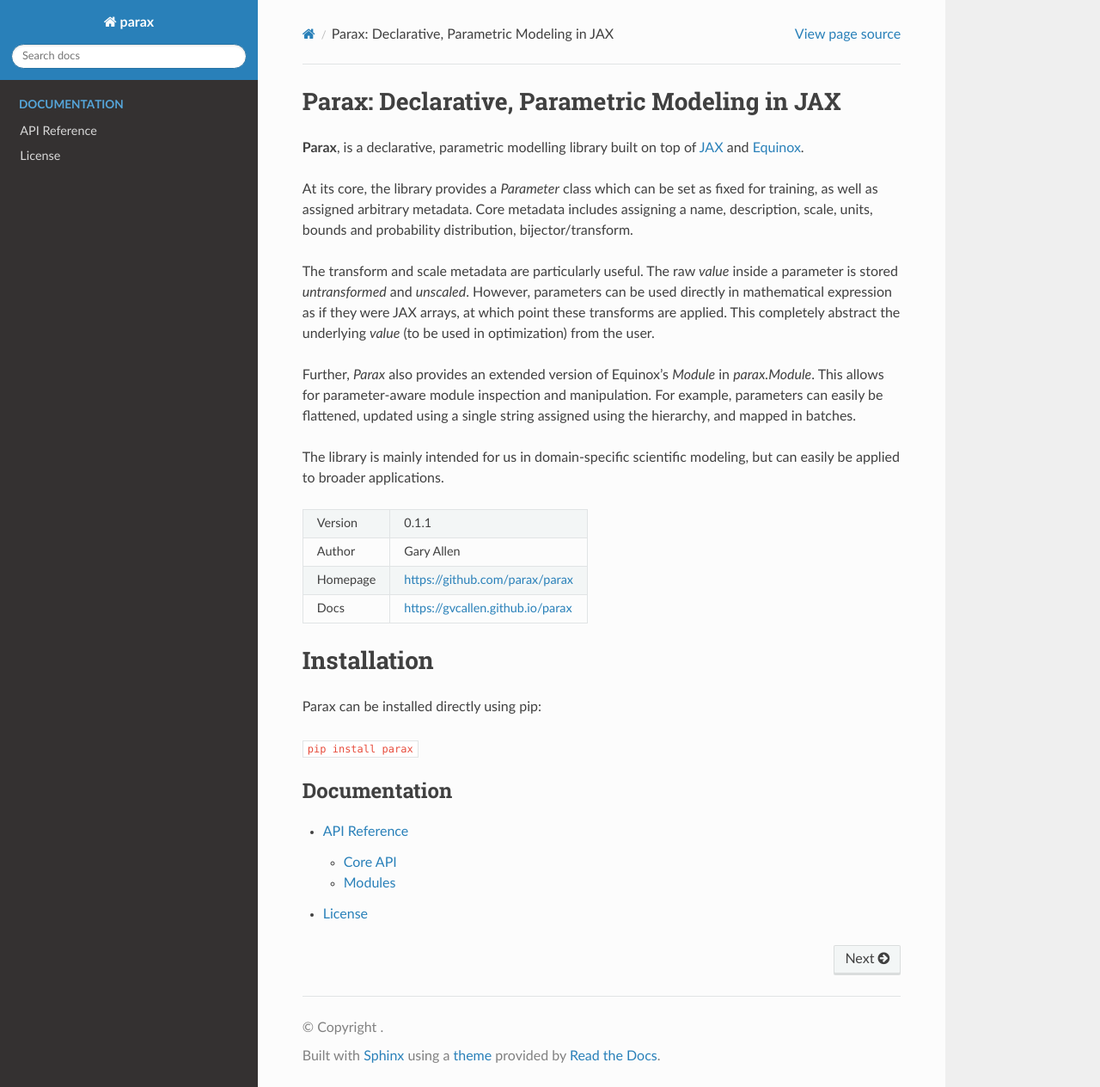
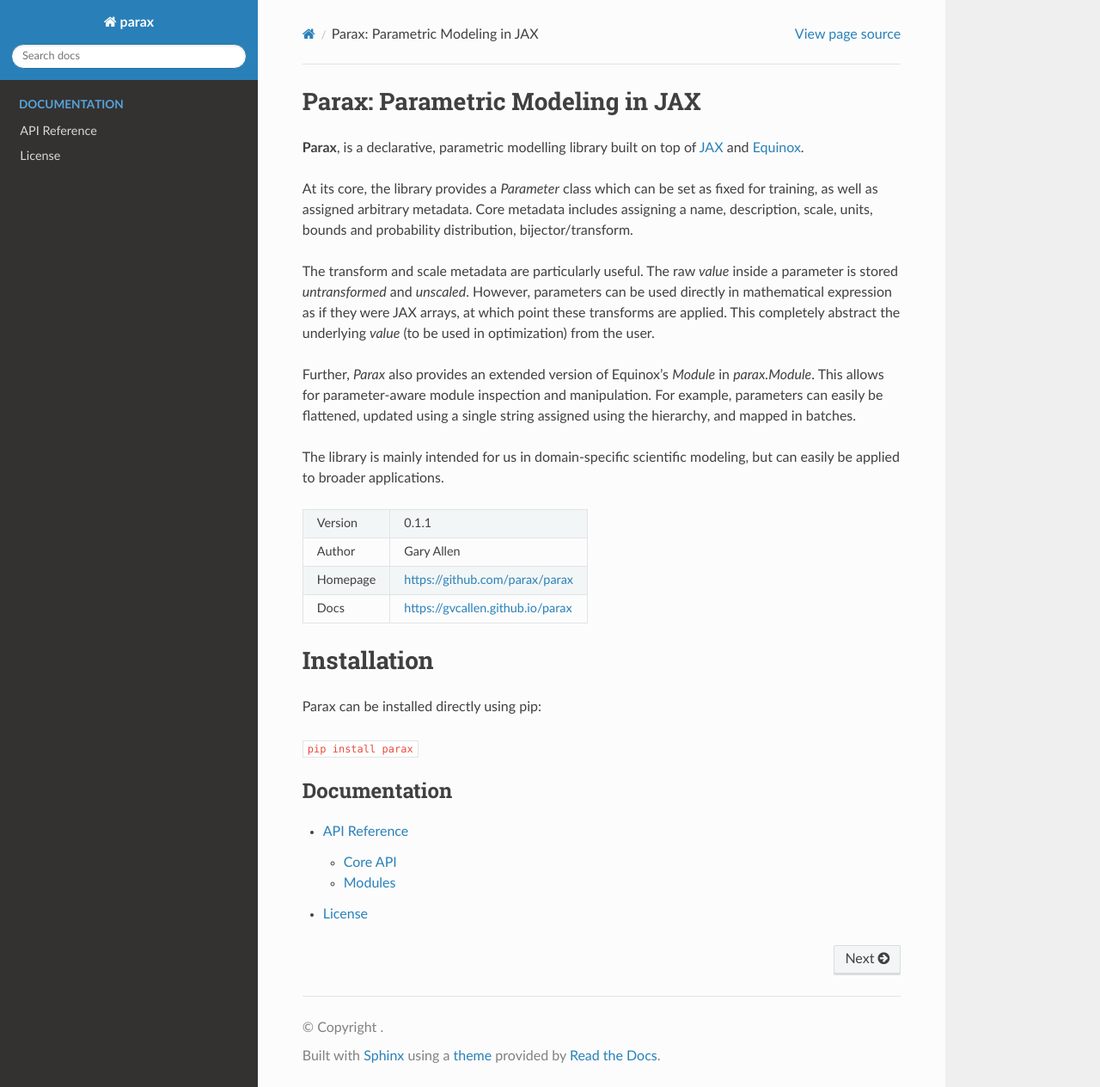
Before and after one commit to gvcallen/parax, a Sphinx documentation site: the page built from docs/source/index.rst, in a window 1280 px wide and 1264 px high. Shown: the whole window at 86% size. Built offline with Sphinx 7.4.7 and the Read the Docs theme 3.1.0, drawn with Linux system fonts in a browser that asks for light colours.

Commit message:
Updated docs

```diff
--- a/README.md
+++ b/README.md
@@ -1,6 +1,6 @@
 ![parax logo](assets/logo.png)
 
-# Parax: Declarative, parametric modeling in JAX
+# Parax: Parametric modeling in JAX
 
 **Parax**, is a declarative, parametric modelling library built on top of [JAX](https://github.com/jax-ml/jax) and [Equinox](https://github.com/patrick-kidger/equinox).
 
--- a/docs/source/index.rst
+++ b/docs/source/index.rst
@@ -1,4 +1,4 @@
-Parax: Declarative, Parametric Modeling in JAX
+Parax: Parametric Modeling in JAX
 ===================================================================
 
 **Parax**, is a declarative, parametric modelling library built on top of `JAX <https://github.com/jax-ml/jax>`_ and `Equinox <https://github.com/patrick-kidger/equinox>`_.
```
